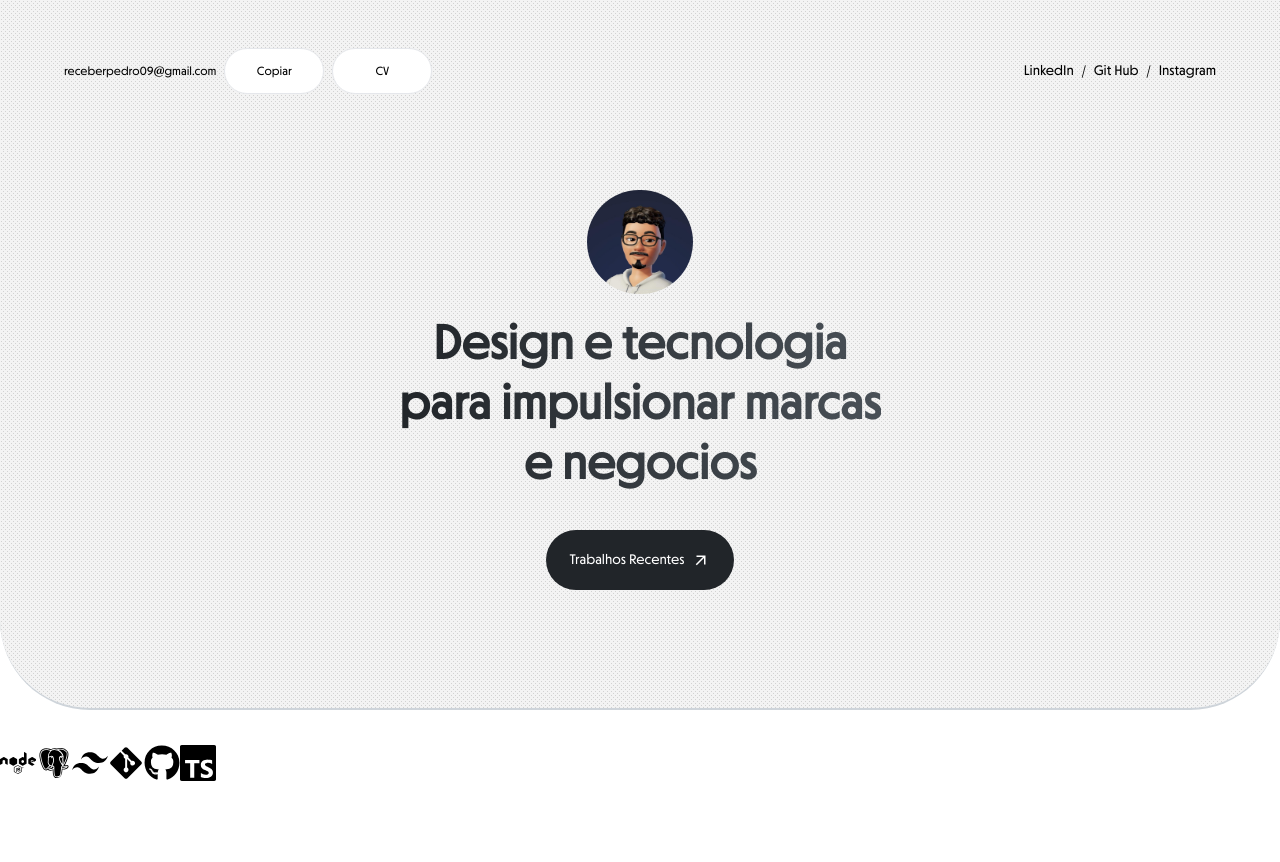
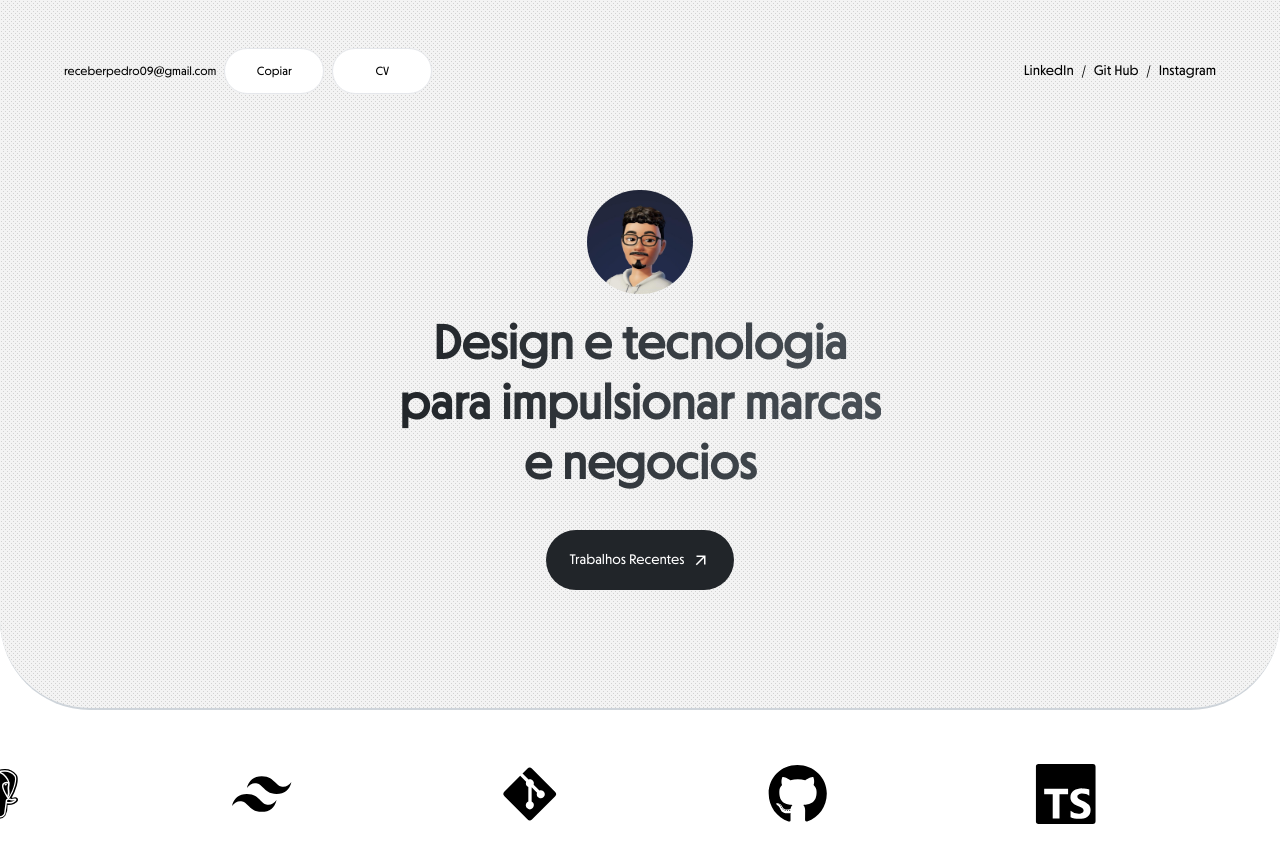
Before and after one commit to PedroPaulo-Git/Portfolio-Pedro, a React (Vite) app: page / in a window 1280 px wide. Shown: the top 862 px of the page. Built offline with nearby package versions, Linux system fonts and the light colour scheme.

Commit message:
marquee horizontal using motion

```diff
--- a/package.json
+++ b/package.json
@@ -11,6 +11,7 @@
     "preview": "vite preview"
   },
   "dependencies": {
+    "framer-motion": "^11.11.10",
     "react": "^18.3.1",
     "react-dom": "^18.3.1",
     "react-icons": "^5.3.0"
--- a/src/Home/Marquee/Marquee.jsx
+++ b/src/Home/Marquee/Marquee.jsx
@@ -1,23 +1,28 @@
-import React from 'react'
+import React from "react";
 import { FaNode } from "react-icons/fa";
 import { BiLogoPostgresql } from "react-icons/bi";
 import { FaGitAlt } from "react-icons/fa";
 import { RiTailwindCssFill } from "react-icons/ri";
 import { FaGithub } from "react-icons/fa";
 import { SiTypescript } from "react-icons/si";
+import { motion } from "framer-motion";
 const Marquee = () => {
   return (
-    <div className='bg-white flex text-4xl h-1/3 -mt-20 z-0 py-auto' >
-        <div className='flex items-center'>
+    <div className="bg-white flex text-6xl h-72 pt-10 -mt-20 z-0 py-auto justify-center overflow-x-hidden">
+      <motion.div
+        initial={{ x: 0 }}
+        animate={{ x: "-100%" }}
+        transition={{ duration: 50 }}
+        className="flex items-center gap-52 "
+      >
         <FaNode />
         <BiLogoPostgresql />
         <RiTailwindCssFill />
         <FaGitAlt />
         <FaGithub />
         <SiTypescript />
+      </motion.div>
     </div>
-
-    </div>
-  )
-}
+  );
+};
 export default Marquee;
```
Also changed, not shown: 1 other file (tests, documents, lock files or other folders). Lines whose indentation alone changed are shown as unchanged.
